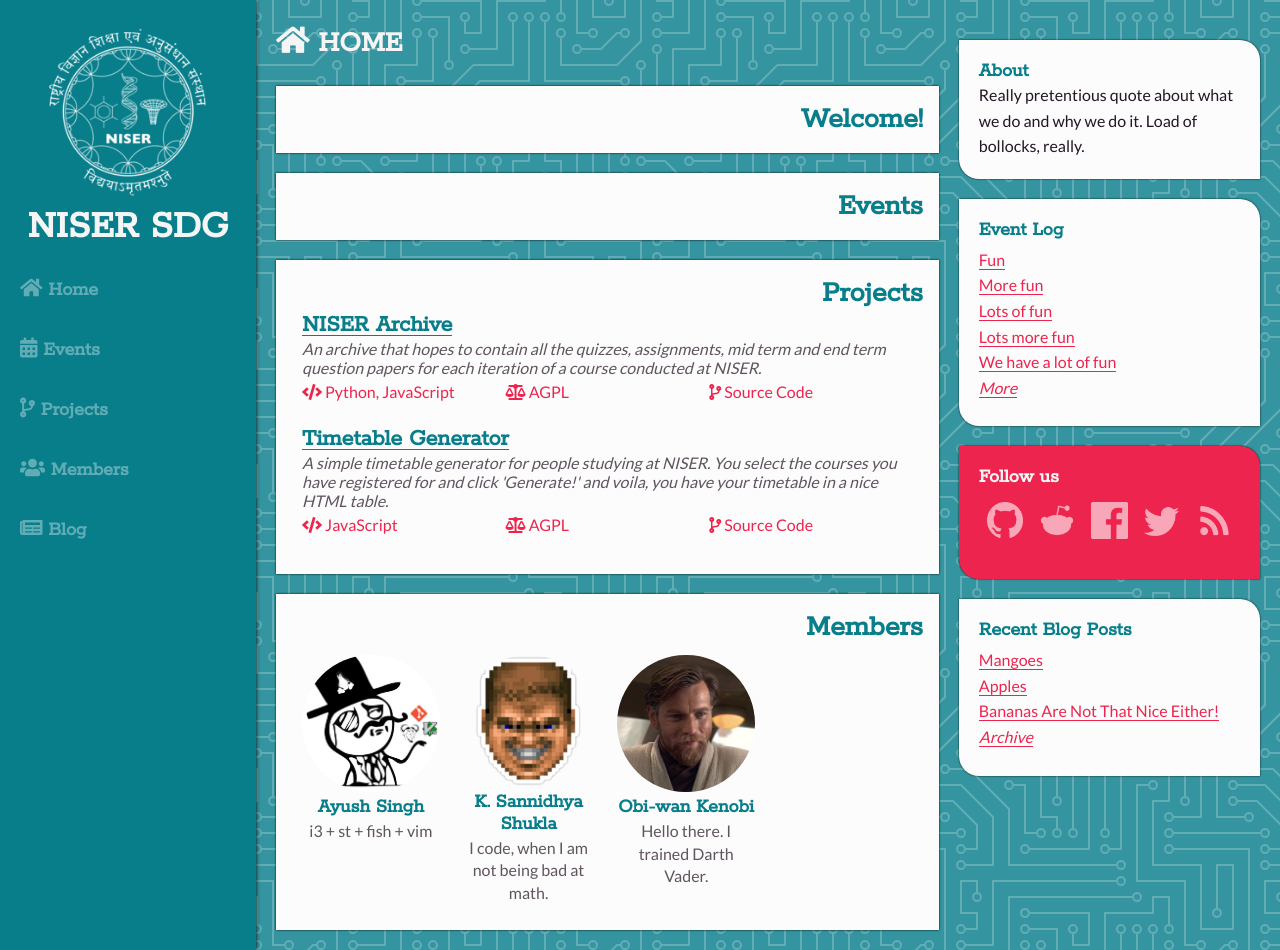
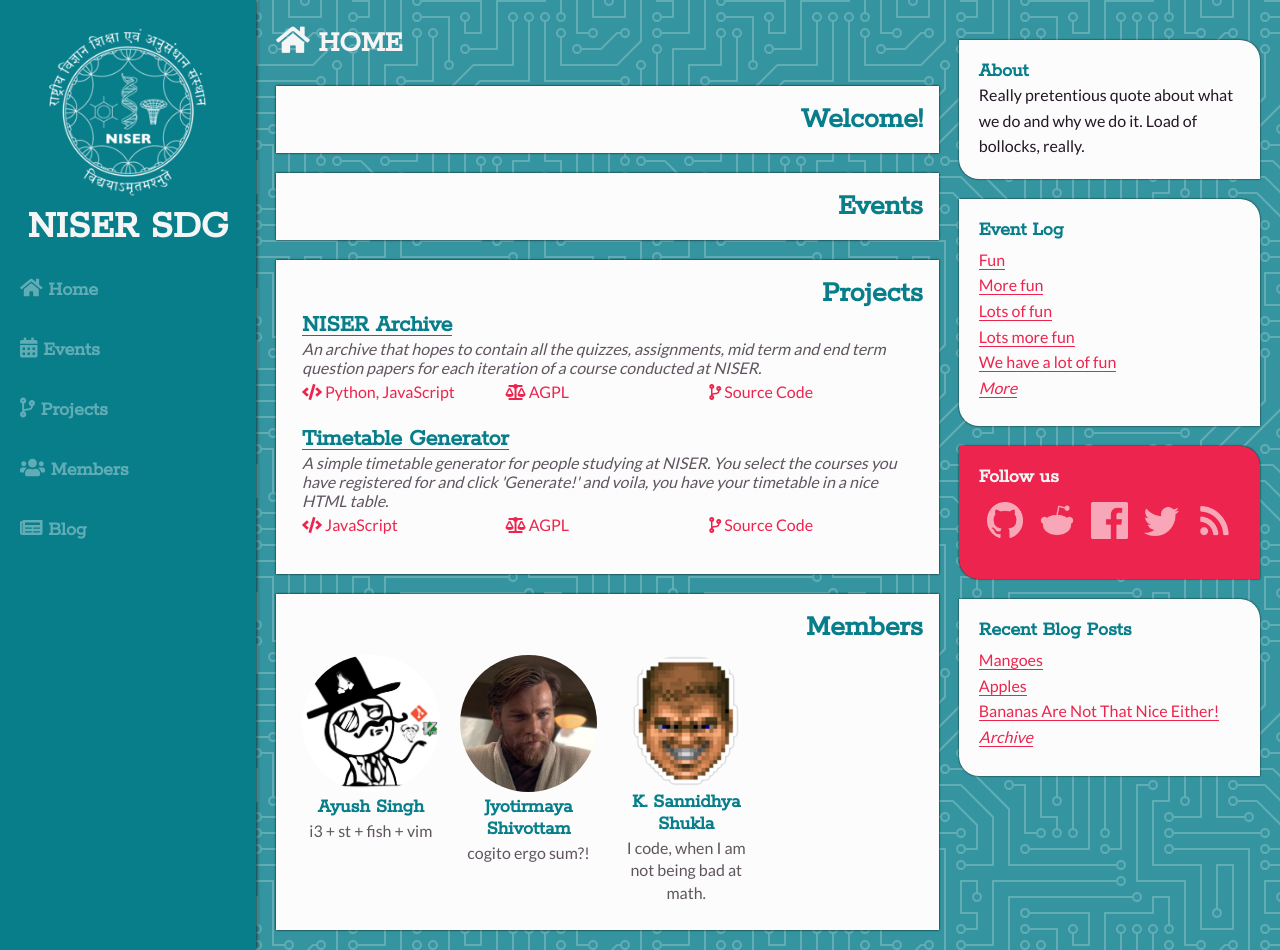
Before and after one commit to sdgniser/sdgniser.github.io, a Jekyll site: the page built from index.html, in a window 1280 px wide and 950 px high. Built offline with Jekyll 4.4.1, drawn with Linux system fonts in a browser that asks for light colours; nearby versions of some CDN libraries.

Commit message:
Updated my profile

```diff
--- a/_data/members.yml
+++ b/_data/members.yml
@@ -22,20 +22,12 @@
         img: gpg.png
 
 
-- name: kenobi
-  full_name: Obi-wan Kenobi
+- name: JS
+  full_name: Jyotirmaya Shivottam
   image: /assets/images/members/kenobi.jpg
   image-alt:
-  bio: Hello there. I trained Darth Vader.
+  bio: cogito ergo sum?!
   social:
       - name: GitHub
-        link: #
+        link: https://github.com/JeS24
         img: github-light.png
-
-      - name: GPG Public Key
-        link: https://gist.github.com/s-ayush/7f7eb706b2799d50795cbb9edf04a6f2
-        img: gpg.png
-
-      - name: Twitter
-        link: #
-        img: twitter-light.png
```
